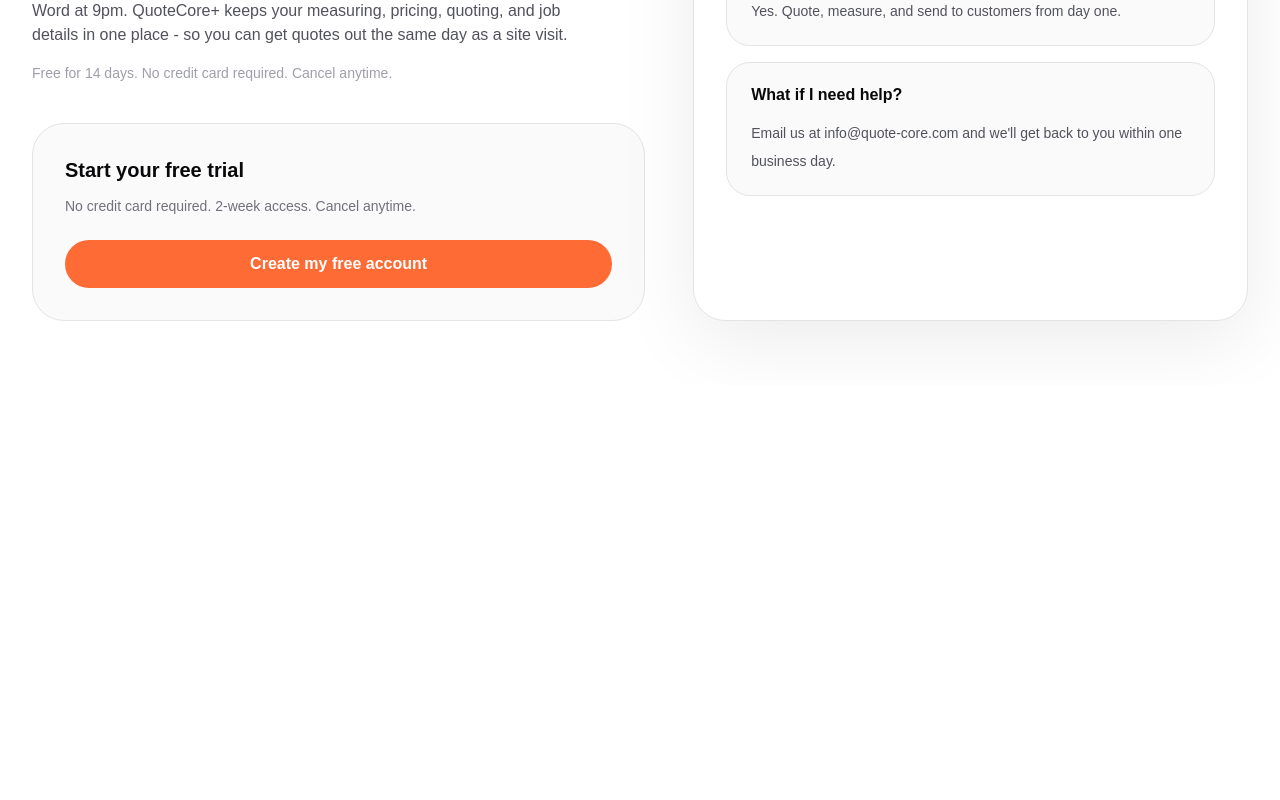
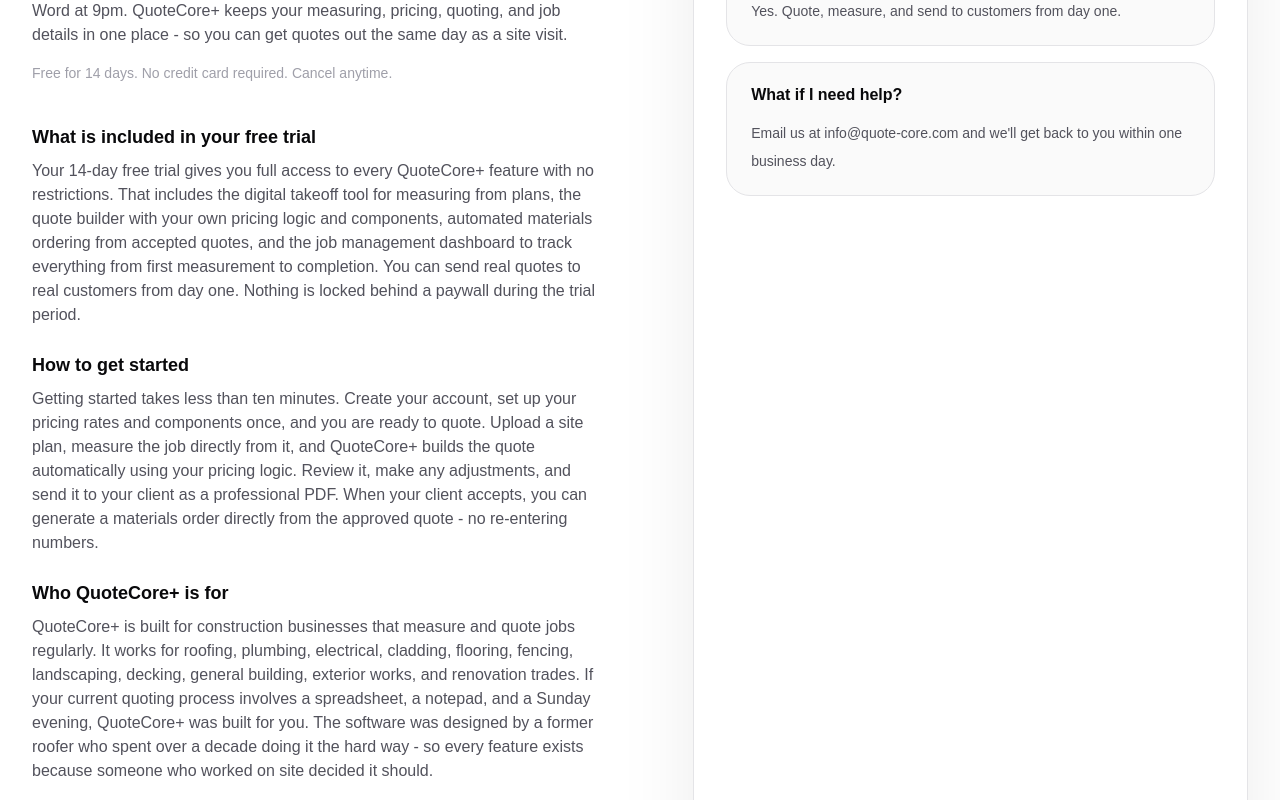
Before and after one commit to barrytheai/quotecore, a Next.js app: page /free-trial in a window 1280 px wide. Shown: the part 720-1520 px from the top of the page. Before the commit the page ends 1105 px from the top, so only its background shows below. Built offline with nearby package versions, Linux system fonts and the light colour scheme; no server answers.

Commit message:
feat: free-trial page - add What's included, How to get started, Who it's for sections

```diff
--- a/app/free-trial/page.tsx
+++ b/app/free-trial/page.tsx
@@ -101,6 +101,29 @@ export default function FreeTrialPage() {
                 </p>
               </div>
 
+              <div className="mt-10 max-w-xl space-y-6 text-zinc-600">
+                <div>
+                  <h2 className="text-lg font-semibold text-zinc-950">What is included in your free trial</h2>
+                  <p className="mt-2">
+                    Your 14-day free trial gives you full access to every QuoteCore+ feature with no restrictions. That includes the digital takeoff tool for measuring from plans, the quote builder with your own pricing logic and components, automated materials ordering from accepted quotes, and the job management dashboard to track everything from first measurement to completion. You can send real quotes to real customers from day one. Nothing is locked behind a paywall during the trial period.
+                  </p>
+                </div>
+
+                <div>
+                  <h2 className="text-lg font-semibold text-zinc-950">How to get started</h2>
+                  <p className="mt-2">
+                    Getting started takes less than ten minutes. Create your account, set up your pricing rates and components once, and you are ready to quote. Upload a site plan, measure the job directly from it, and QuoteCore+ builds the quote automatically using your pricing logic. Review it, make any adjustments, and send it to your client as a professional PDF. When your client accepts, you can generate a materials order directly from the approved quote - no re-entering numbers.
+                  </p>
+                </div>
+
+                <div>
+                  <h2 className="text-lg font-semibold text-zinc-950">Who QuoteCore+ is for</h2>
+                  <p className="mt-2">
+                    QuoteCore+ is built for construction businesses that measure and quote jobs regularly. It works for roofing, plumbing, electrical, cladding, flooring, fencing, landscaping, decking, general building, exterior works, and renovation trades. If your current quoting process involves a spreadsheet, a notepad, and a Sunday evening, QuoteCore+ was built for you. The software was designed by a former roofer who spent over a decade doing it the hard way - so every feature exists because someone who worked on site decided it should.
+                  </p>
+                </div>
+              </div>
+
               <FreeTrialClient />
             </div>
 
```
